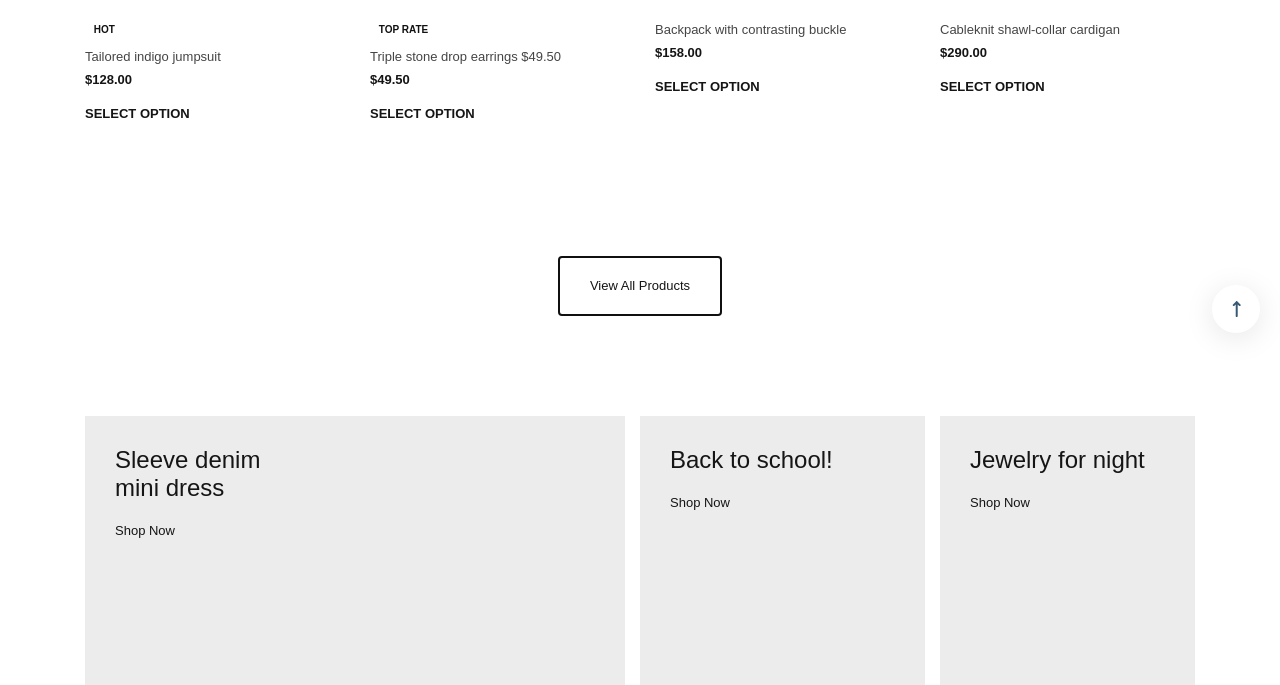
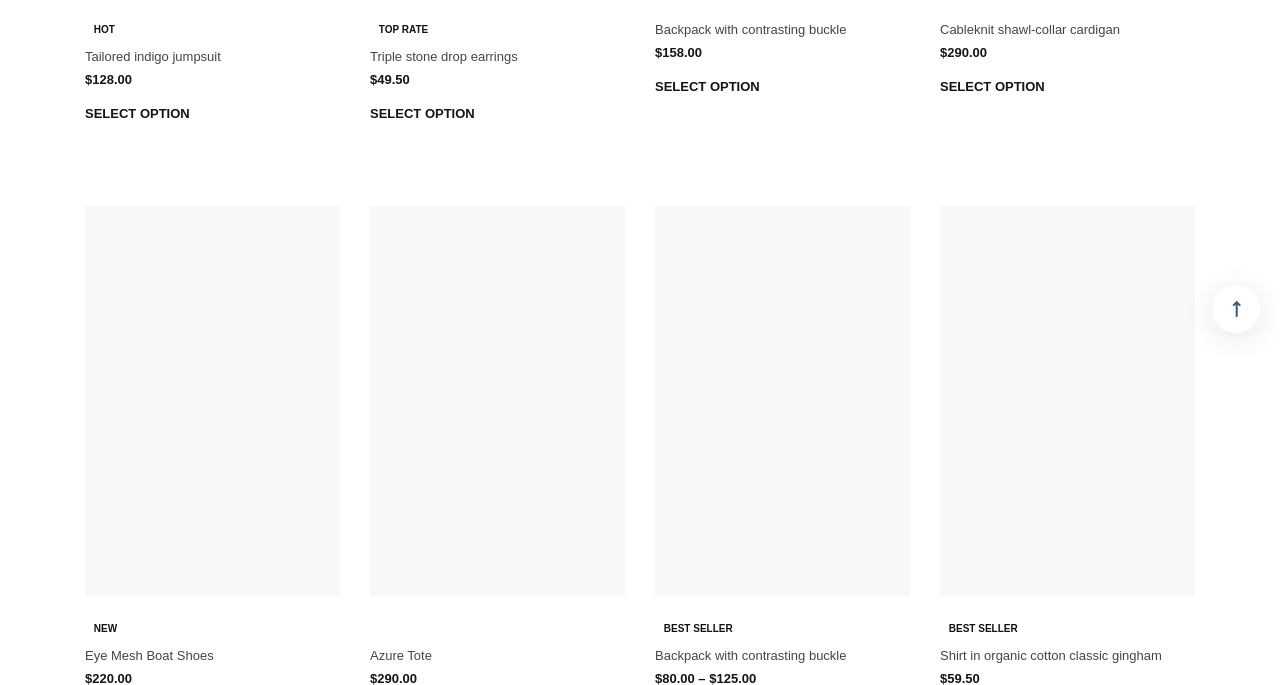
Before and after one commit to zloty60/daft_academy_front-end, a website built with webpack: page src/index.html in a window 1280 px wide. Both pictures are taken after a click on the button "View All Products". Shown: the part 2251-2936 px from the top of the page. Built offline with nearby package versions, Linux system fonts and the light colour scheme; files whose address does not match are found by name.

Commit message:
all products functionality

```diff
--- a/src/index.html
+++ b/src/index.html
@@ -147,7 +147,7 @@
         <h2 class="headline headline--large products__headline text-center">
           New Arrivals
         </h2>
-        <div class="row">
+        <div class="row" id="products-js">
           <div class="col-6 col-lg-4 col-xl-3">
             <div class="product-card products__product-card">
               <div class="product-card__img"></div>
@@ -239,7 +239,7 @@
                 top rate
               </p>
               <p class="product-card__name">
-                Triple stone drop earrings $49.50
+                Triple stone drop earrings
               </p>
               <p class="product-card__price">$49.50</p>
               <button class="product-card__btn">
@@ -276,7 +276,7 @@
           </div>
         </div>
         <div class="row justify-content-center products__button">
-          <button class="button">view all products</button>
+          <button class="button" id="products-btn-js">view all products</button>
         </div>
       </div>
     </section>
--- a/src/index.js
+++ b/src/index.js
@@ -1,6 +1,7 @@
 import "./styles/index.scss";
 import Swiper from "swiper";
-import { setYear } from "./js/app";
+import DynanicYear from "./js/modules/DynamicYear";
+import Product from "./js/modules/Product";
 
 const mySwiper = new Swiper(".swiper-container", {
   slidesPerView: "auto",
@@ -17,4 +18,11 @@ const mySwiper = new Swiper(".swiper-container", {
   },
 });
 
-setYear();
+function startJs() {
+  window.addEventListener("DOMContentLoaded", (event) => {
+    new DynanicYear();
+    new Product();
+  });
+}
+
+startJs();
--- a/src/js/app.js
+++ b/src/js/app.js
@@ -1,6 +1,6 @@
-export function setYear() {
-  const date = new Date();
-  const year = date.getFullYear();
-  const footer = document.querySelector("#footer-js");
-  footer.textContent = `©${year} Zonex All rights reserved`;
-}
+// export function setYear() {
+//   const date = new Date();
+//   const year = date.getFullYear();
+//   const footer = document.querySelector("#footer-js");
+//   footer.textContent = `©${year} Zonex All rights reserved`;
+// }
--- /dev/null
+++ b/src/js/modules/DynamicYear.js
@@ -0,0 +1,14 @@
+class DynamicYear {
+  constructor() {
+    this.footer = document.querySelector("#footer-js");
+    this.date = new Date();
+    this.setYear();
+  }
+
+  setYear() {
+    const year = this.date.getFullYear();
+    this.footer.textContent = `©${year} Zonex All rights reserved`;
+  }
+}
+
+export default DynamicYear;
--- /dev/null
+++ b/src/js/modules/Product.js
@@ -0,0 +1,102 @@
+import heartIcon from "./../../assets/icons/-e-kz-heart.svg";
+import boltIcon from "./../../assets/icons/-e-kz-bolt-line.svg";
+import numberOneIcon from "./../../assets/icons/kz-number-one.svg";
+import fireIcon from "./../../assets/icons/-e-kz-fire.svg";
+import starIcon from "./../../assets/icons/-e-kz-star-line.svg";
+
+class Product {
+  constructor() {
+    this.productsHTML = document.querySelector("#products-js");
+    this.productsButtonHTML = document.querySelector("#products-btn-js");
+    this.events();
+  }
+
+  events() {
+    this.productsButtonHTML.addEventListener("click", () => {
+      this.productsButtonHTML.remove();
+      data.forEach((el) => this.injectHtml(el));
+    });
+  }
+
+  injectHtml(el) {
+    this.productsHTML.insertAdjacentHTML(
+      "beforeend",
+      `
+      <div class="col-6 col-lg-4 col-xl-3">
+      <div class="product-card products__product-card">
+        <div class="product-card__img"></div>
+        <p class="product-card__speacial">
+        <span>
+            ${el.special ? ` <img src="${el.special.icon}" alt="" />` : ""}
+        </span>
+        ${el.special ? `${el.special.txt}` : ""}
+      </p>
+        <p class="product-card__name">${el.name}</p>
+        <p class="product-card__price">${el.price}</p>
+        <button class="product-card__btn">
+          <span>Select option</span>
+          <img src="${heartIcon}" alt="" />
+        </button>
+      </div>
+    </div>
+        `
+    );
+  }
+}
+
+export default Product;
+
+const data = [
+  {
+    name: "Eye Mesh Boat Shoes",
+    price: "$220.00",
+    special: {
+      txt: "new",
+      icon: boltIcon,
+    },
+  },
+  {
+    name: "Azure Tote",
+    price: "$290.00",
+  },
+  {
+    name: "Backpack with contrasting buckle",
+    price: "$80.00 – $125.00",
+    special: {
+      txt: "BEST SELLER",
+      icon: numberOneIcon,
+    },
+  },
+  {
+    name: "Shirt in organic cotton classic gingham",
+    price: "$59.50",
+    special: {
+      txt: "BEST SELLER",
+      icon: numberOneIcon,
+    },
+  },
+  {
+    name: "Tailored indigo jumpsuit",
+    price: "$128.00",
+    special: {
+      txt: "hot",
+      icon: fireIcon,
+    },
+  },
+  {
+    name: "Triple stone drop earrings",
+    price: "$49.50",
+    special: {
+      txt: "top rate",
+      icon: starIcon,
+    },
+  },
+  {
+    name: "Backpack with contrasting buckle",
+    price: "$158.00",
+  },
+  {
+    name: "Cableknit shawl-collar cardigan",
+    price: "$290.00",
+  },
+];
```
